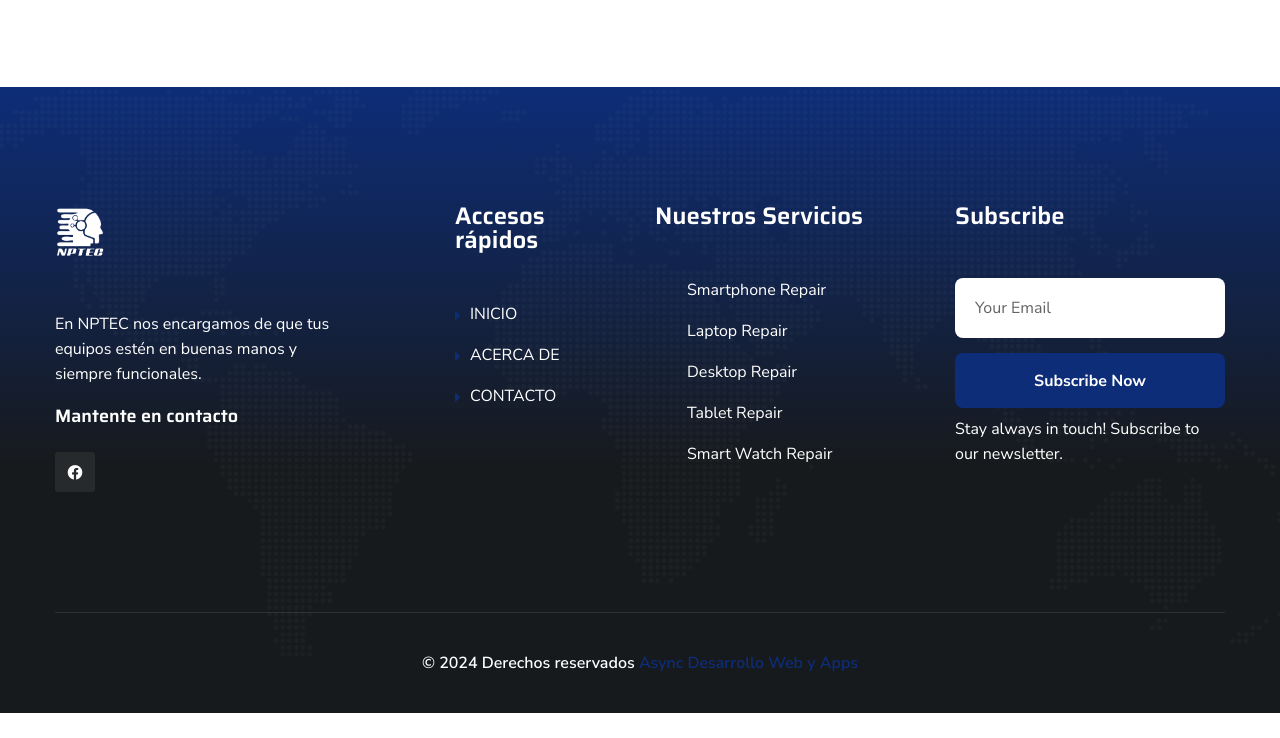
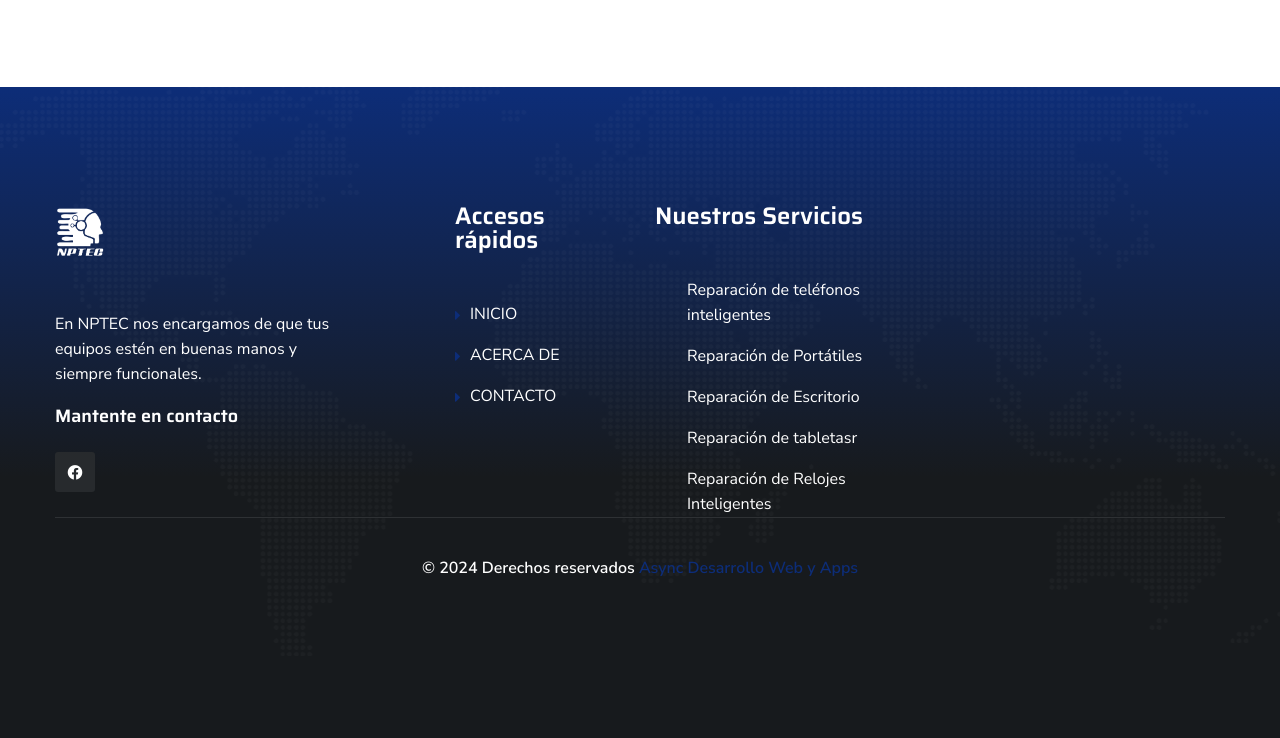
Before and after one commit to asyncdev-io/nptec-mx, a plain HTML site: page about.html in a window 1280 px wide. Shown: the part 3163-3901 px from the top of the page. Before the commit the page ends 3876 px from the top, so only its background shows below. Drawn offline with Linux system fonts and the light colour scheme; files whose address does not match are found by name.

Commit message:
se cambio a español el texto de nuestros servicios (#19)
* se cambio a español el texto de nuestros servicios

* se borro subscribe de una pestaña y se verifico si ya no aparecia en ninguna pestaña

---------

Co-authored-by: Jose Francisco Bernal Paco <josefranciscobernalpaco@MacBook-Air-de-Jose.local>

```diff
--- a/about.html
+++ b/about.html
@@ -739,43 +739,16 @@
                     <h3 class="footer-widget__title">Nuestros Servicios</h3>
                   </div>
                   <ul class="footer-widget__services-list">
-                    <li>Smartphone Repair</li>
-                    <li>Laptop Repair</li>
-                    <li>Desktop Repair</li>
-                    <li>Tablet Repair</li>
-                    <li>Smart Watch Repair</li>
+                    <li>
+                      Reparación de teléfonos inteligentes
+                    </li>
+                    <li>Reparación de Portátiles</li>
+                    <li>Reparación de Escritorio</li>
+                    <li>Reparación de tabletasr</li>
+                    <li>
+                      Reparación de Relojes Inteligentes
+                    </li>
                   </ul>
-                </div>
-              </div>
-              <div
-                class="col-xl-3 col-lg-6 col-md-6 wow fadeInUp"
-                data-wow-delay="400ms"
-              >
-                <div class="footer-widget__column footer-widget__subscribe">
-                  <div class="footer-widget__title-box">
-                    <h3 class="footer-widget__title">Subscribe</h3>
-                  </div>
-                  <form class="footer-widget__subscribe-box">
-                    <div class="footer-widget__subscribe-input-box">
-                      <input
-                        type="email"
-                        placeholder="Your Email"
-                        name="email"
-                      />
-                      <button
-                        type="submit"
-                        class="footer-widget__subscribe-btn thm-btn"
-                      >
-                        Subscribe Now
-                      </button>
-                    </div>
-                  </form>
-                  <p class="footer-widget__subscribe-text">
-                    Stay always in touch! Subscribe to our newsletter.
-                  </p>
-                </div>
-              </div>
-            </div>
                 </div>
               </div>
               <div class="site-footer__bottom">
```
Also changed, not shown: contact.html (+9 -5 lines), index.html (+5 -5 lines). Lines whose indentation alone changed are shown as unchanged.
